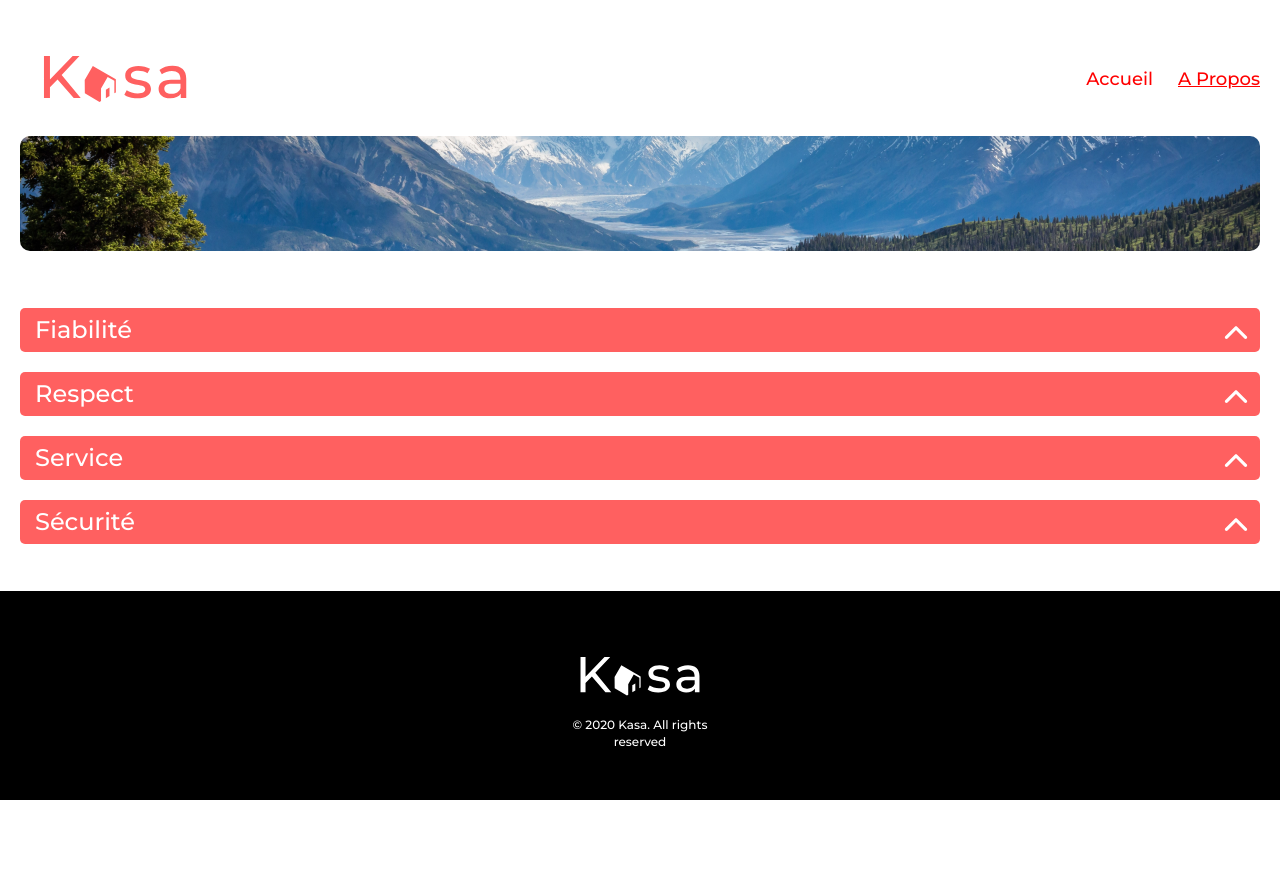
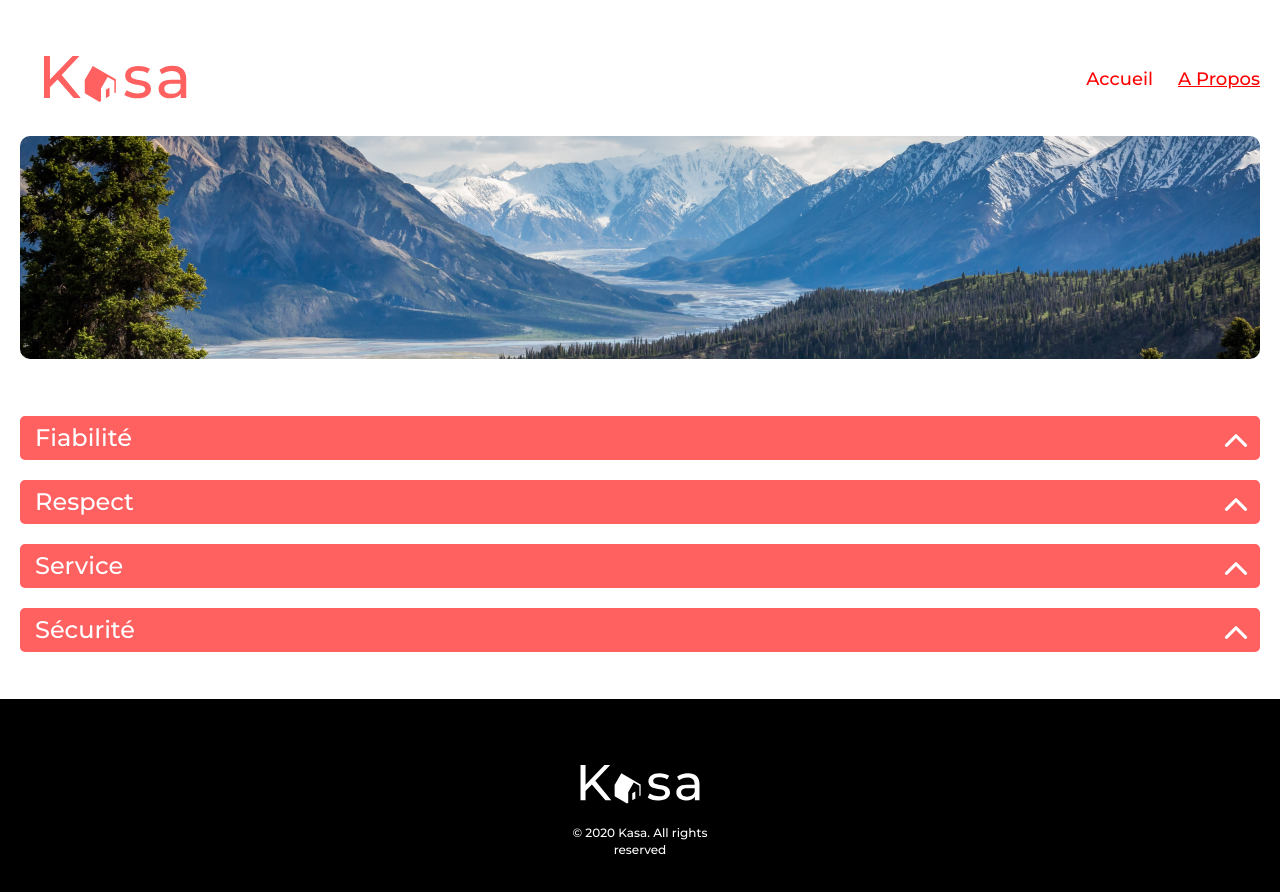
Before and after one commit to root-c137/Kasa, a React (Create React App) app: page /a-propos in a window 1280 px wide. Shown: the top 892 px of the page. Before the commit the page ends 800 px from the top, so only its background shows below. Built offline with nearby package versions, Linux system fonts and the light colour scheme.

Commit message:
fix height apropos..

```diff
--- a/src/Components/APropos/APropos.scss
+++ b/src/Components/APropos/APropos.scss
@@ -4,7 +4,7 @@
 .APropos
 {
   width:100%;
-  height: calc(100vh - 372px);
+  min-height: calc(100vh - 372px);
   margin:auto;
   margin-top: 23px;
   display: flex;
--- a/src/Components/Logement/Logement.js
+++ b/src/Components/Logement/Logement.js
@@ -19,7 +19,7 @@ export const Logement = ({props}) =>
     const [CarrouselIndex, setCarrouselIndex] = useState(0);
     const [Rating, setRating] = useState(0);
     const Location = useLocation();
-    const Id = Location.state?.id;
+    const Id = Location.state.id;
 
     useEffect(() => {
 
```
